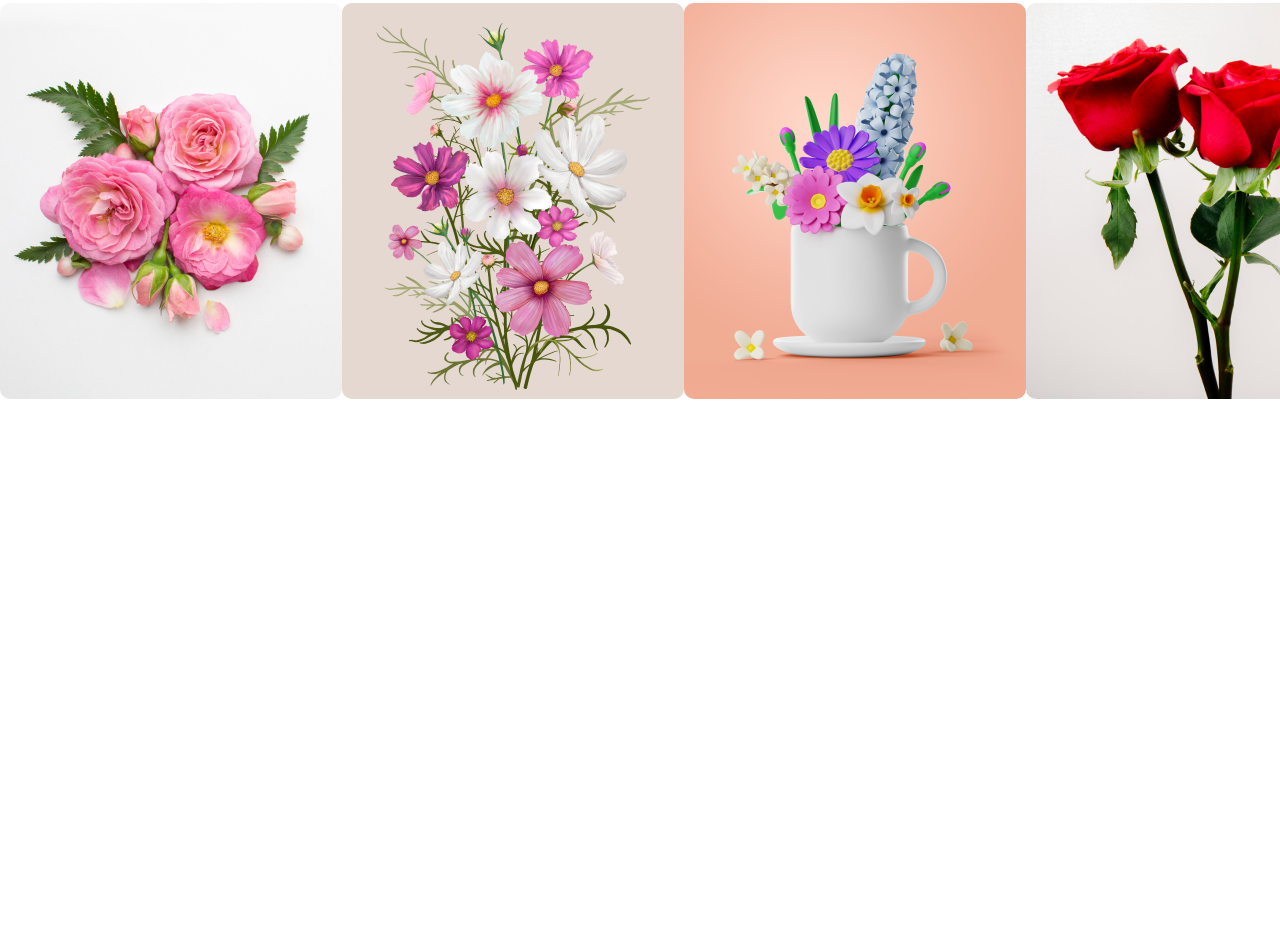
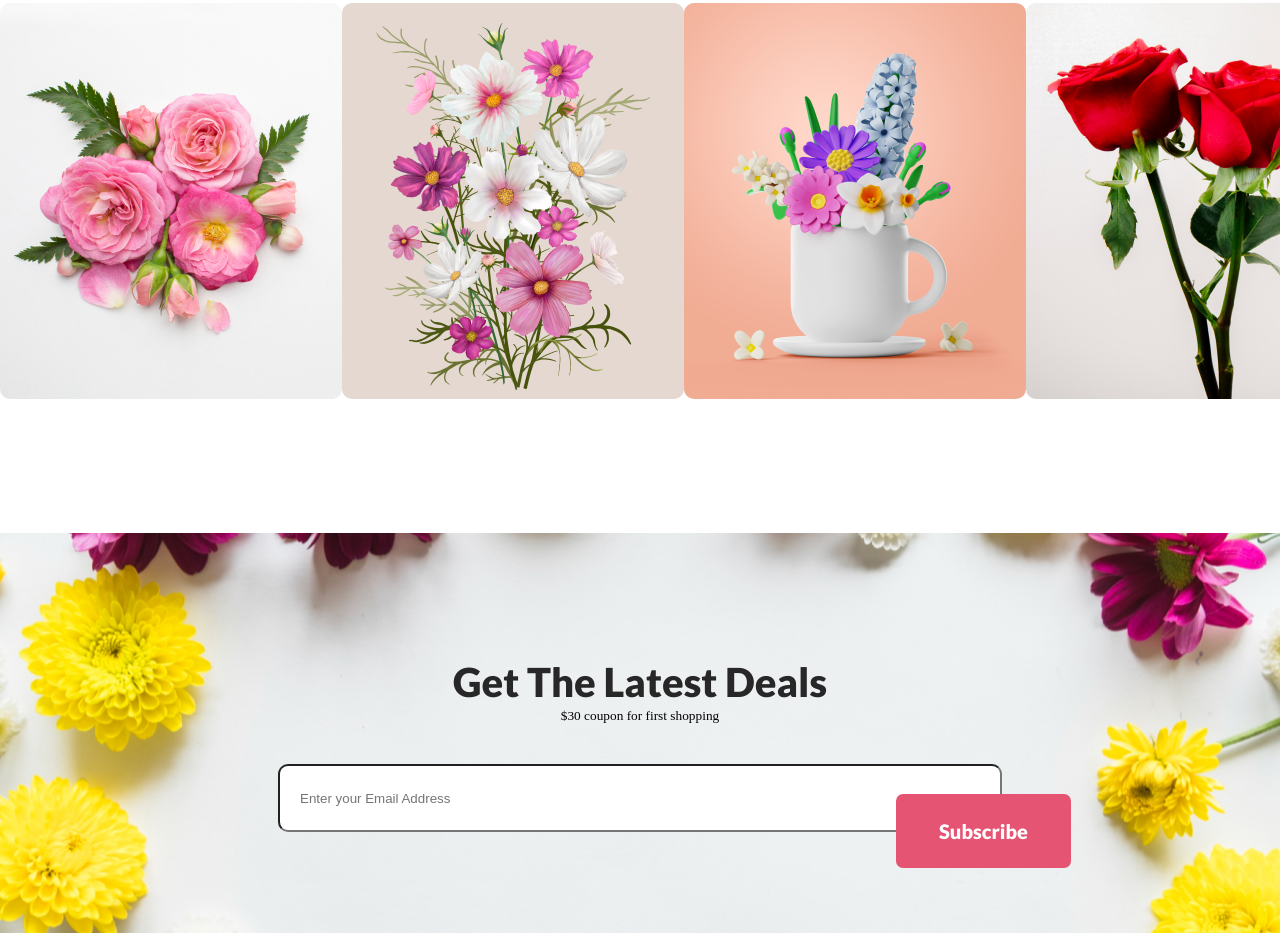
Before and after one commit to Forhad5194/flower-website, a plain HTML site: page index.html in a window 1280 px wide. Shown: the part 3040-3973 px from the top of the page. Before the commit the page ends 3443 px from the top, so only its background shows below. Drawn offline with Linux system fonts and the light colour scheme.

Commit message:
Deals part

```diff
--- a/Asstes/css/style.css
+++ b/Asstes/css/style.css
@@ -200,3 +200,56 @@
     margin-top: 50px;
 }
 /* Instagram css part  End   */
+/* Deals css part start  */
+.deals-container{
+    height: 400px;
+    background-image: url(../Img/Rectangle\ 9.png);
+    background-repeat: no-repeat;
+    background-position: center;
+    margin-top: 130px;
+}
+.deals-info{
+    text-align: center;
+    padding-top: 125px;
+}
+.deals-info h2{
+    text-align: center;
+    align-items: center;
+    font-size: 40px;
+    font-weight: 900;
+    color: #272727;
+    font-family: 'Lato', sans-serif;
+
+}
+
+.in-info{
+    width: 700px;
+    height: 64px;
+    background-color: #fff;
+    border-radius: 10px;
+    padding-left: 20px;
+}
+.in-fald{
+    align-items: center;
+    text-align: center;
+    padding-top: 40px;
+}
+.s-btn{
+    background-color: #E55473;
+    border: none;
+    border-radius: 7px;
+    padding: 25px 43px ;
+    font-size: 20px;
+    font-weight: 900;
+    color: #ffffff;
+    font-family: 'Lato', sans-serif;
+    cursor: pointer;
+    margin-top: 32px;
+}
+.sub-btn{
+    margin-left: 70%;
+   margin-top: -5.5% ;
+}
+
+
+/* Deals css part  End   */
--- a/index.html
+++ b/index.html
@@ -108,6 +108,25 @@
             </div>
         </section>
         <!-- Instagram part  End   -->
+        <!-- Deals part start  -->
+        <section>
+            <div class="deals-container">
+                <div class="deals-info">
+                    <h2>Get The Latest Deals</h2>
+                    <small>$30 coupon for first shopping</small>
+                </div>
+                <div class="deals-box">
+                    <div class="in-fald">
+                        <input class="in-info" type="text" placeholder="Enter your Email Address ">
+                    </div>
+                    <div class="sub-btn">
+                        <button class="s-btn">Subscribe</button>
+                    </div>
+
+                </div>
+            </div>
+        </section>
+        <!-- Deals part  End   -->
     </main>
     <footer>
 
```
